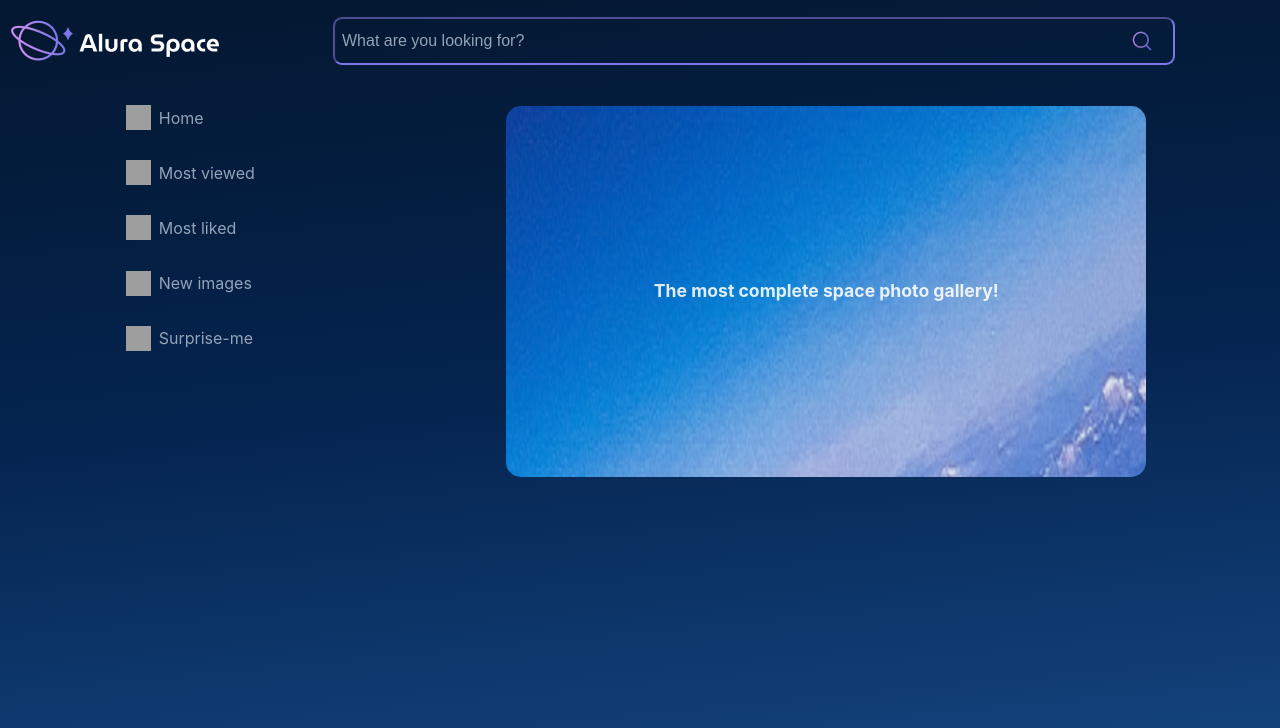
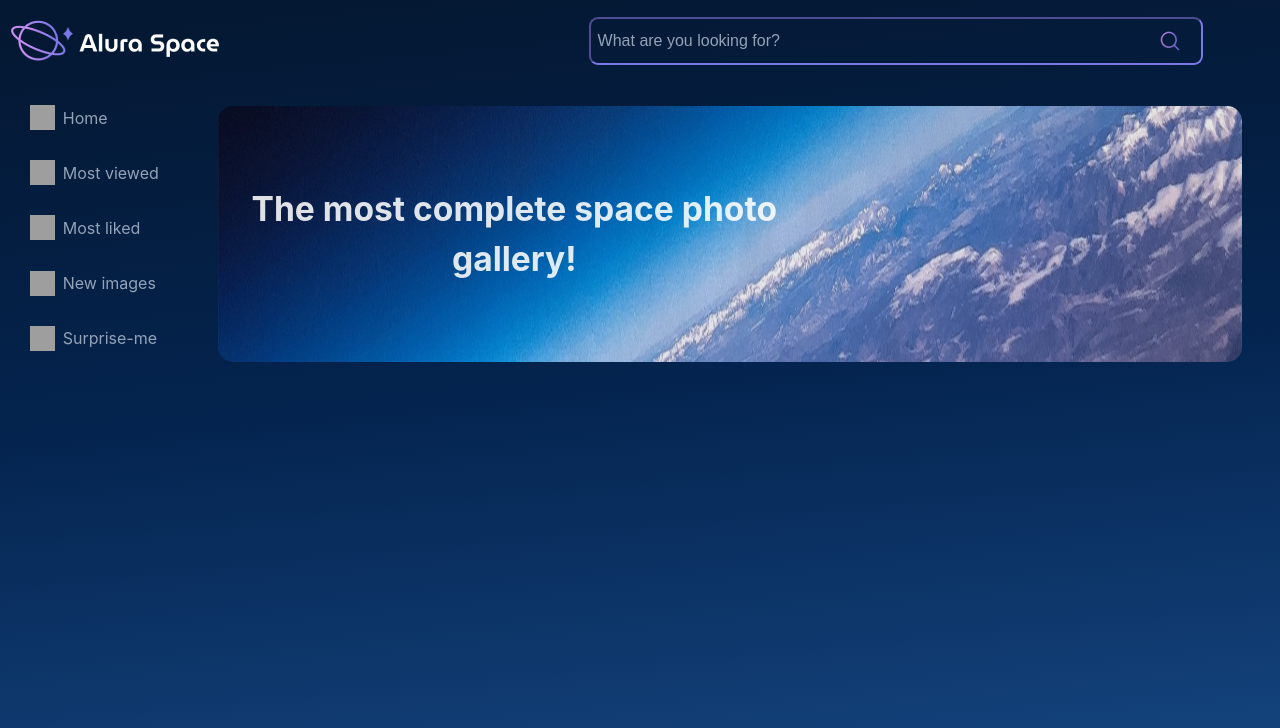
Before and after one commit to aguirreLCD/vite-project-alura-space, a React (Vite) app: page / in a window 1280 px wide. Shown: the top 728 px of the page. Built offline with nearby package versions, Linux system fonts and the light colour scheme; grey boxes are pictures that could not be loaded.

Commit message:
changed banner bg image

```diff
--- a/src/components/Banner/Banner.css
+++ b/src/components/Banner/Banner.css
@@ -3,7 +3,7 @@
   display: flex;
   justify-content: center;
   align-items: center;
-  height: 21vh;
+  /* height: 21vh; */
   width: 80%;
   position: relative;
 }
@@ -12,7 +12,8 @@
   content: "";
   position: absolute;
   inset: 0;
-  background: url(../../assets/Banner.svg);
+  background: url(../../assets/banner-space.svg);
+
   background-size: cover;
   background-repeat: no-repeat;
   background-position: center;
@@ -25,6 +26,7 @@
   font-size: 1.3rem;
   color: var(--white);
   text-align: center;
+  padding: 2rem;
 }
 
 /* TABLETS */
@@ -39,3 +41,18 @@
     font-size: 1.1rem;
   }
 }
+
+/* DESKTOP */
+@media screen and (min-width: 1000px) {
+  .banner {
+    width: 80%;
+    height: 20vw;
+    margin: 1rem;
+    justify-content: flex-start;
+  }
+  .banner__title {
+    font-size: 2.1rem;
+    padding: 0 27rem 0 0;
+    margin: 0;
+  }
+}
--- a/src/components/Header/Header.css
+++ b/src/components/Header/Header.css
@@ -55,3 +55,14 @@
     display: none;
   }
 }
+
+/* DESKTOP */
+@media screen and (min-width: 1000px) {
+  .header-container {
+    justify-content: flex-start;
+  }
+
+  .header-search {
+    width: 60%;
+  }
+}
```
Also changed, not shown: src/assets/banner-space.svg (added).
